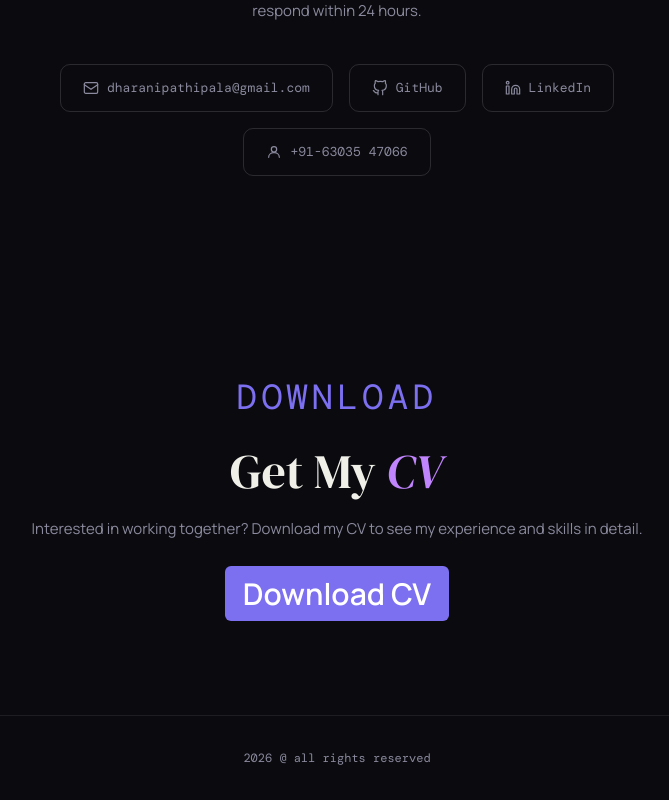
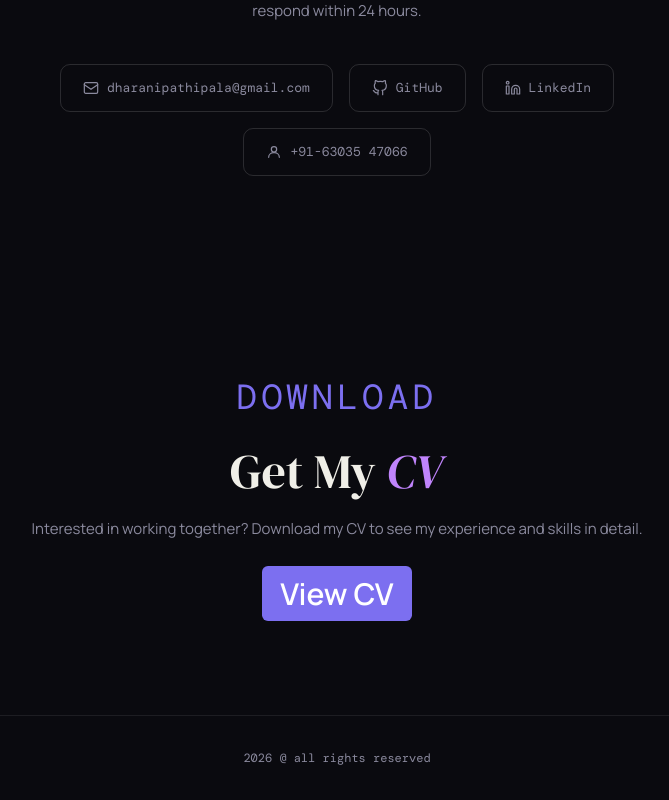
Before and after one commit to dharanipath/Personal-Portfolio, a React (Vite) app: page / in a window 1280 px wide. Shown: the part 4211-5011 px from the top of the page, without its empty margins (303-972 px from the left). Built offline with nearby package versions, Linux system fonts and the light colour scheme.

Commit message:
instead of downloading the my resume view in a new tab then download

```diff
--- a/index.html
+++ b/index.html
@@ -3,7 +3,7 @@
   <head>
     <meta charset="UTF-8" />
     <meta name="viewport" content="width=device-width, initial-scale=1.0" />
-    <title>Dev Portfolio</title>
+    <title>Dharanipathi-Portfolio</title>
     <meta name="description" content="Full-Stack Developer & Creative Coder — Personal Portfolio" />
     <link rel="preconnect" href="https://fonts.googleapis.com" />
     <link
--- a/src/components/DownloadCV.jsx
+++ b/src/components/DownloadCV.jsx
@@ -8,7 +8,7 @@ export default function DownloadCV() {
         Interested in working together? Download my CV to see my experience and skills in detail.
       </p>
       <br></br>
-      <a href="/Dharanipathi_Java_Resume.pdf" download className={styles.cta}> Download CV
+      <a href="/Dharanipathi_Java_Resume.pdf" target="_blank" rel="noopener noreferrer" className={styles.cta}> View CV
       </a>
     </section>
   );
```
